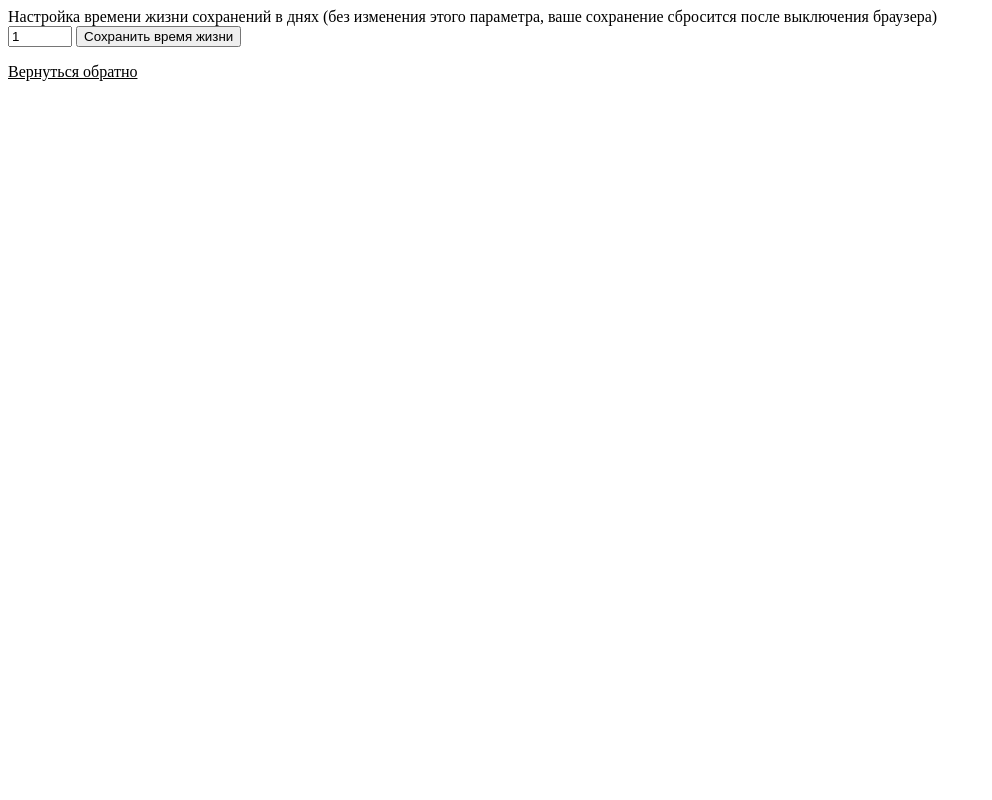
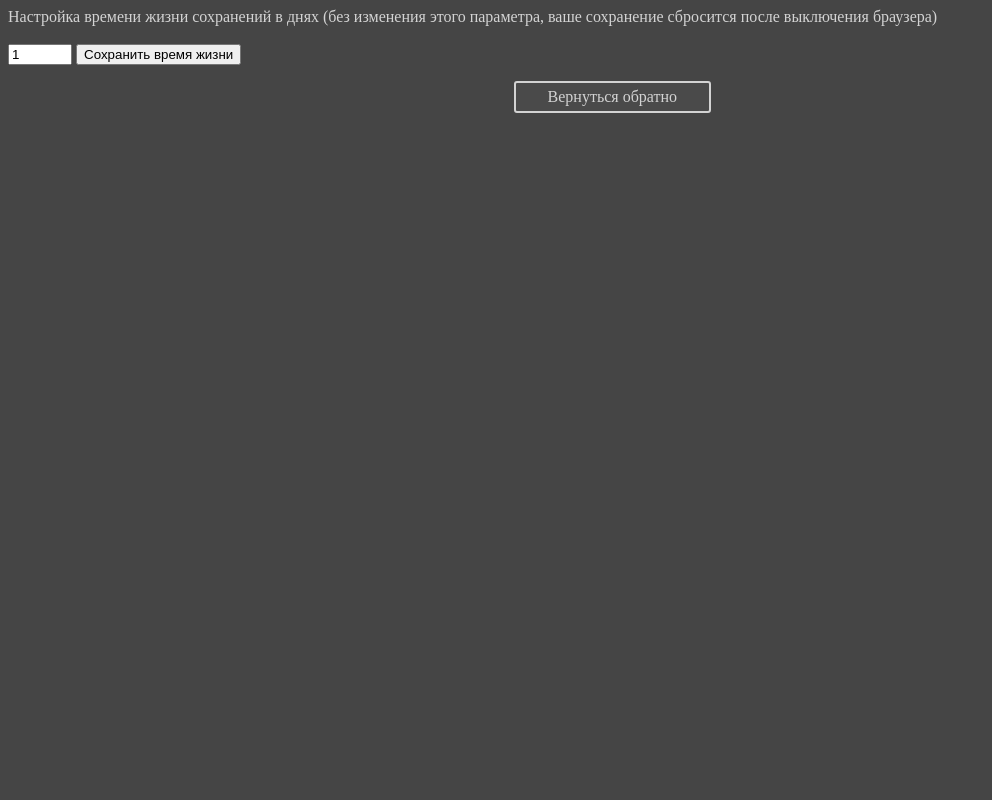
Before and after one commit to MrPandaline/soupcooking, a Django app: page /cooking/settings/ in a window 1280 px wide. Shown: the whole page, without its empty margins (0-992 px from the left). Run offline with Django 3.2, Linux system fonts and the light colour scheme.

Commit message:
Изменение стиля

```diff
--- a/cooking/static/cooking/style.css
+++ b/cooking/static/cooking/style.css
@@ -1,4 +1,57 @@
 a{
-	color: black;
+	color: lightgray;
 
 }
+
+span{
+	color: lightgray;
+
+}
+
+h4{
+
+	color: lightgray;
+}
+
+a.redirect{
+	display: inline-block;
+	color: lightgray;
+	background-color: rgba(100,100,100,.15);
+	font-weight: 500;
+	text-decoration: none;
+  	padding: .5em 2em;
+	outline: none;
+	border: 2px solid;
+	border-radius: 3px;
+	transition: 0.2s;
+	margin-bottom: 0.3em;
+	position: relative;
+    left: 40%;
+
+}
+a.redirect:hover { background: rgba(100,100,100,.2); }
+a.redirect:active { background: darkgrey; }
+
+a.redirect_back{
+	display: inline-block;
+	color: lightgray;
+	background-color: rgba(100,100,100,.15);
+	font-weight: 500;
+	text-decoration: none;
+  	padding: .3em 2em;
+	outline: none;
+	border: 2px solid;
+	border-radius: 3px;
+	transition: 0.2s;
+	margin-bottom: 0.3em;
+	position: relative;
+    left: 40%;
+
+}
+a.redirect_back:hover { background: rgba(100,100,100,.2); }
+a.redirect_back:active { background: darkgrey; }
+
+body{
+	background-color: #454545;
+
+}
--- a/cooking/templates/cooking/detail.html
+++ b/cooking/templates/cooking/detail.html
@@ -25,7 +25,7 @@
         <a>Цвет:</a><br>
         <div id="soupcolor1"></div><br>
         <a>Масса: {{ingredient.ingredient_weight}}</a><br>
-        <a href="{% url 'cooking:ingredient' %}">Вернуться обратно</a>
+        <a href="{% url 'cooking:ingredient' %}" class="redirect_back" >Вернуться обратно</a>
 
 
 
--- a/cooking/templates/cooking/ingredients.html
+++ b/cooking/templates/cooking/ingredients.html
@@ -14,14 +14,14 @@
         {% if ingredient_list %}
 
             {% for ingredient in ingredient_list %}
-                <a href="{% url 'cooking:detail' ingredient.id %}">{{ ingredient.ingredient_name }}</a><br>
+                <a href="{% url 'cooking:detail' ingredient.id %}" class="redirect">{{ ingredient.ingredient_name }}</a><br>
             {% endfor%}
             <br>
-            <a href="{% url 'cooking:index' %}">Вернуться обратно</a>
+            <a href="{% url 'cooking:index' %}"  class="redirect_back" >Вернуться обратно</a>
 
         {% else %}
             <p>Ингредиентов пока нет</p>
-            <a href="{% url 'cooking:index' %}">Вернуться обратно</a>
+            <a href="{% url 'cooking:index' %}"  class="redirect_back" >Вернуться обратно</a>
 
         {% endif %}
     </body>
--- a/cooking/templates/cooking/makesoup.html
+++ b/cooking/templates/cooking/makesoup.html
@@ -31,7 +31,7 @@
             <input name="count2" type="number" min="1" value="1" placeholder="Кол-во II ингредиента" required>
             <input type="submit" name="soup" id="ingredient" value="Рассчитать характеристики">
         </form><br>
-        <a href="/cooking">Вернуться обратно</a>
+        <a href="/cooking" class="redirect_back" >Вернуться обратно</a>
 
     </body>
 </html>
--- a/cooking/templates/cooking/settings.html
+++ b/cooking/templates/cooking/settings.html
@@ -19,7 +19,7 @@
 
         <span>Настройка времени жизни сохранений в днях (без изменения
             этого параметра, ваше сохранение сбросится после
-            выключения браузера)</span><br>
+            выключения браузера)</span><br><br>
 
         <form action="{% url 'cooking:addstatistic' %}" method="post">
         {% csrf_token %}
@@ -29,7 +29,7 @@
 
         </form>
 
-        <a href="{% url 'cooking:index' %}">Вернуться обратно</a>
+        <a href="{% url 'cooking:index' %}" class="redirect_back" >Вернуться обратно</a>
 
     </body>
 </html>
--- a/cooking/templates/cooking/soupinfo.html
+++ b/cooking/templates/cooking/soupinfo.html
@@ -27,7 +27,7 @@
     <body>
     {% if error_message %}
         <p>{{ error_message }}</p>
-        <a href="{% url 'cooking:makesoup' %}">Вернуться к созданию супа</a>
+        <a href="{% url 'cooking:makesoup' %}" class="redirect_back" >Вернуться к созданию супа</a>
 
     {% else %}
         <a id="soupcolor">{{soupColor}}</a>
@@ -39,8 +39,6 @@
         <a>Длительность эффектов супа: {{effectDuration}} секунд</a><br>
         <a>Редкость супа: {{rarely}}</a><br>
         <a>Масса супа: {{soupWeight}}</a><br>
-        <a href="{% url 'cooking:index' %}">Вернуться в начало</a>
-
 
         {% if statisticSave %}
             <form action="{% url 'cooking:addstatistic' %}" method="post">
@@ -52,6 +50,7 @@
 
 
         {% endif %}
+        <a href="{% url 'cooking:index' %}" class="redirect_back" >Вернуться в начало</a>
 
     {% endif %}
     </body>
--- a/cooking/templates/cooking/statistic.html
+++ b/cooking/templates/cooking/statistic.html
@@ -33,7 +33,7 @@
         <a>Длительность эффектов супа: {{effectDuration}} секунд</a><br>
         <a>Редкость супа: {{rarely}}</a><br>
         <a>Масса супа: {{soupWeight}}</a><br>
-        <a href="{% url 'cooking:index' %}">Вернуться в начало</a>
+        <a href="{% url 'cooking:index' %}" class="redirect_back" >Вернуться в начало</a>
 
 
     {% endif %}
```
Also changed, not shown: cooking/templates/cooking/index.html (+5 -4 lines).
